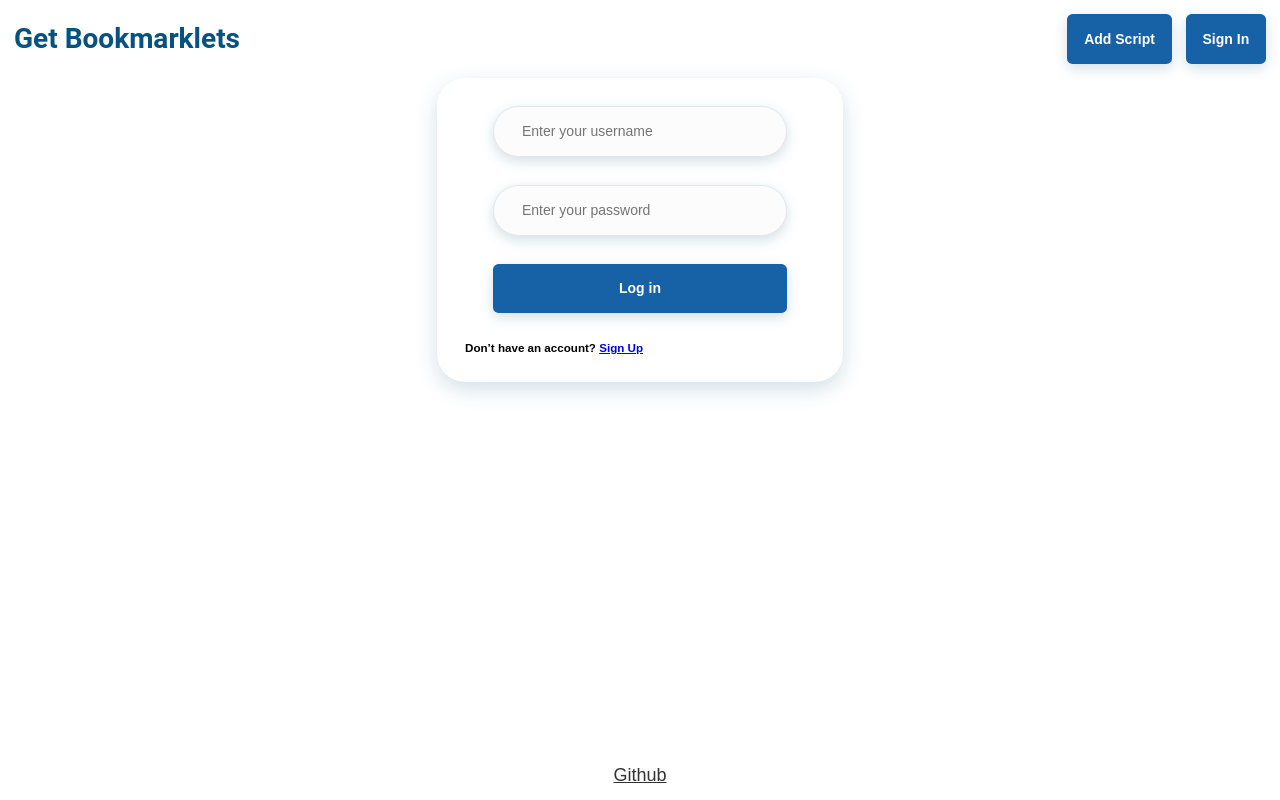
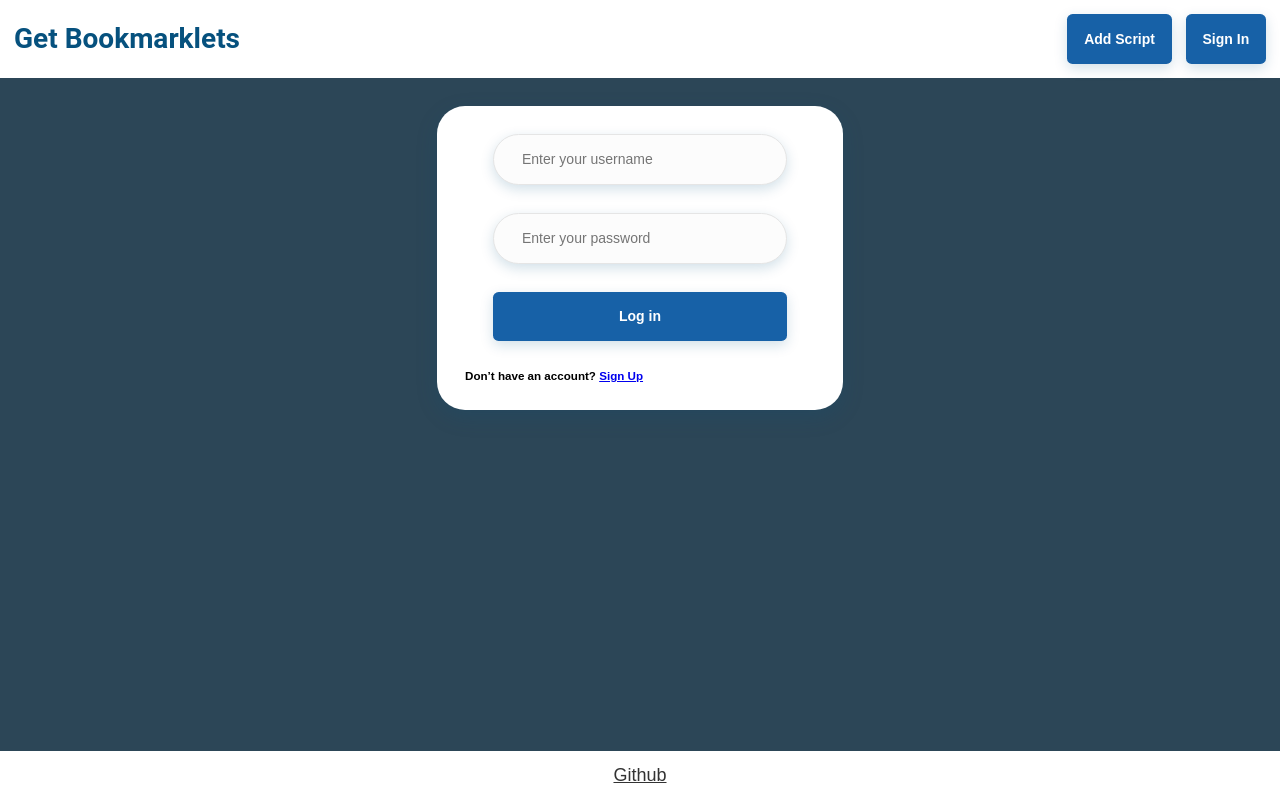
Before and after one commit to madacol/getbookmarklets, a SvelteKit app: page /login in a window 1280 px wide. Built offline with nearby package versions, Linux system fonts and the light colour scheme; no server answers; the database is empty.

Commit message:
Fix background colors on other pages

```diff
--- a/src/routes/+layout.svelte
+++ b/src/routes/+layout.svelte
@@ -129,6 +129,8 @@
     }
 
     #content {
+      background: #2c4657;
+      padding: 2rem;
       flex-grow: 1;
     }
 
--- a/src/routes/+page.svelte
+++ b/src/routes/+page.svelte
@@ -75,6 +75,10 @@
 </div>
 
 <style>
+    :global(#content):has(.introduction) {
+        background: white;
+        padding: 0;
+    }
     .introduction {
         padding: 2rem;
         & > div {
```
